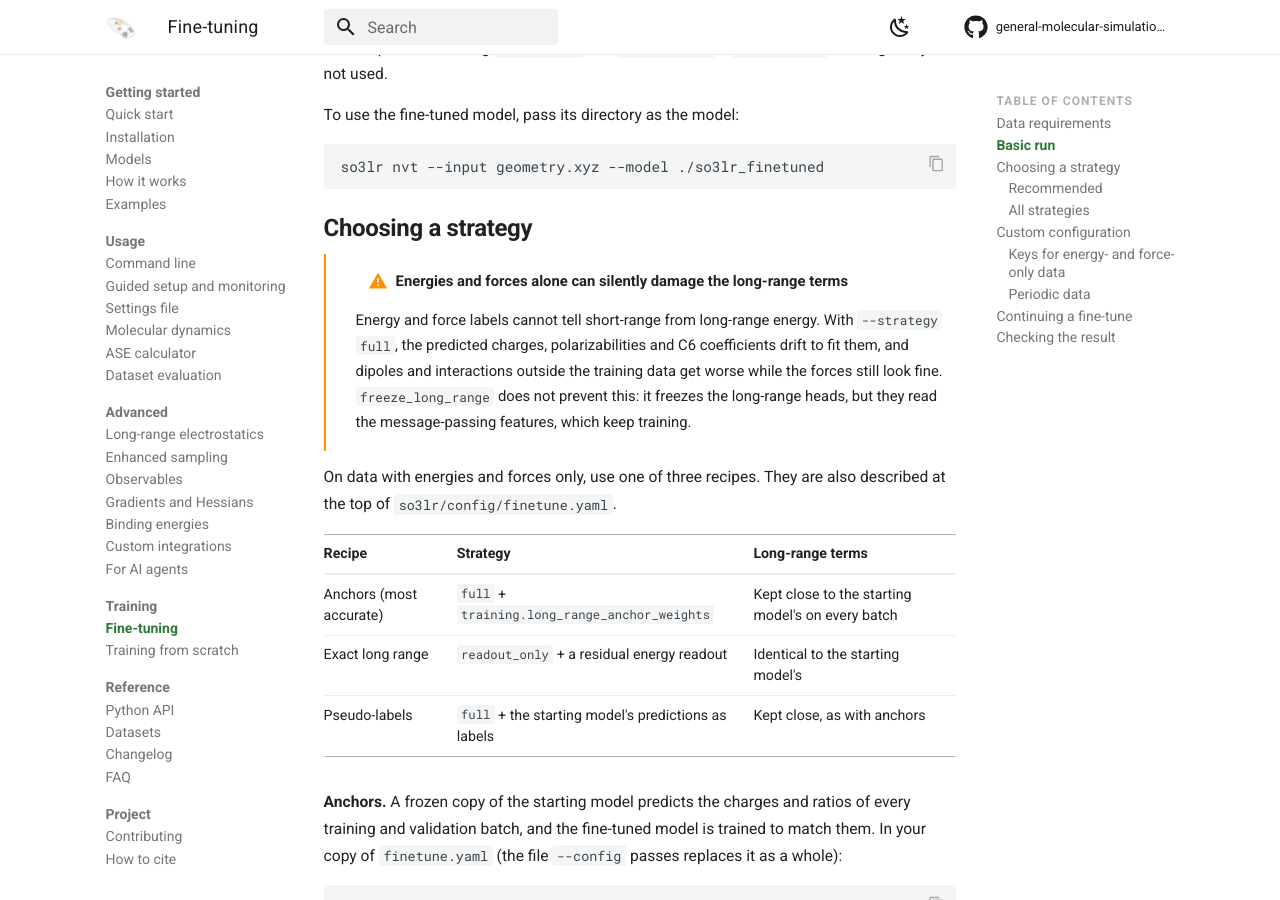
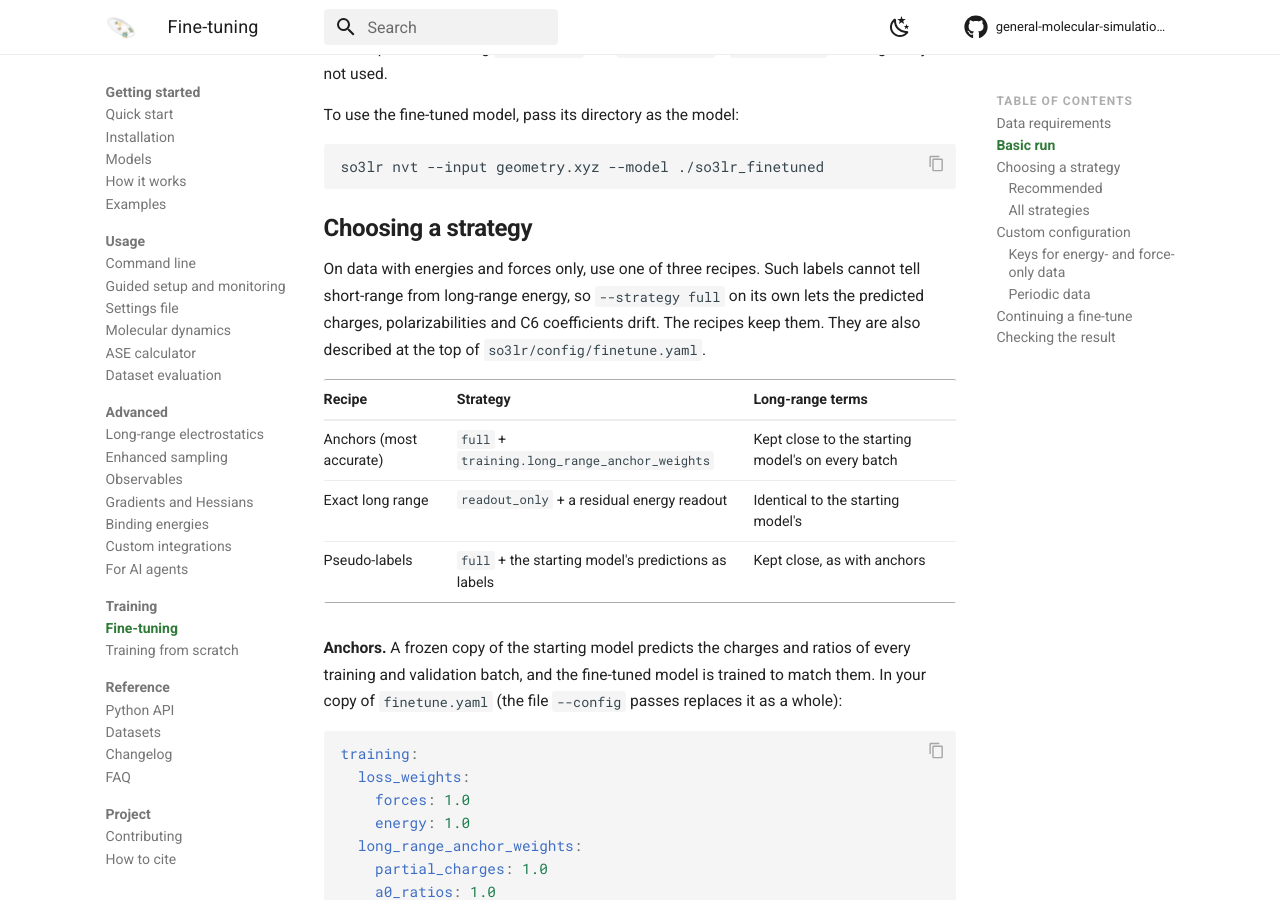
Before and after one commit to so3lr/so3lr.github.io, an MkDocs documentation site: the page built from docs/training/finetuning.md, in a window 1280 px wide and 900 px high, scrolled down 1044 px. Built offline with MkDocs 1.6.1 and Material for MkDocs 9.7.7, drawn with Linux system fonts in a browser that asks for light colours; comment, search, counter and statistics services are not loaded; some of the changed text lies outside the part shown.

Commit message:
Fine-tuning: drop freeze_long_range, removed from SO3LR; a sentence instead of the warning

```diff
--- a/docs/training/finetuning.md
+++ b/docs/training/finetuning.md
@@ -46,16 +46,11 @@ so3lr nvt --input geometry.xyz --model ./so3lr_finetuned
 
 ## Choosing a strategy
 
-!!! warning "Energies and forces alone can silently damage the long-range terms"
-    Energy and force labels cannot tell short-range from long-range energy.
-    With `--strategy full`, the predicted charges, polarizabilities and C6
-    coefficients drift to fit them, and dipoles and interactions outside the
-    training data get worse while the forces still look fine.
-    `freeze_long_range` does not prevent this: it freezes the long-range
-    heads, but they read the message-passing features, which keep training.
-
-On data with energies and forces only, use one of three recipes. They are
-also described at the top of `so3lr/config/finetune.yaml`.
+On data with energies and forces only, use one of three recipes. Such labels
+cannot tell short-range from long-range energy, so `--strategy full` on its own
+lets the predicted charges, polarizabilities and C6 coefficients drift. The
+recipes keep them. They are also described at the top of
+`so3lr/config/finetune.yaml`.
 
 | Recipe | Strategy | Long-range terms |
 |---|---|---|
@@ -128,8 +123,8 @@ non-covalent complexes.
 
 ### All strategies
 
-`full` and `freeze_long_range` train everything except what they freeze. All
-other strategies train only the listed parameters.
+`full` trains everything. All other strategies train only the listed
+parameters.
 
 | Group | Holds |
 |---|---|
@@ -142,7 +137,6 @@ other strategies train only the listed parameters.
 | Strategy | Trains |
 |---|---|
 | `full` | Everything |
-| `freeze_long_range` / `forces_only` | Everything except `observables_0/electrostatic_energy`, `observables_2`, `observables_3` |
 | `obs_0` | All of `observables_0` |
 | `final_mlp` / `freeze_all_but_final_mlp` | Only the energy readout inside `observables_0` |
 | `hirshfeld` | `observables_2` only |
@@ -160,7 +154,7 @@ other strategies train only the listed parameters.
 
 Every strategy that trains the whole `observables_0` also trains the
 partial-charge network. Every strategy that trains a message-passing layer
-changes the features the long-range heads read, `freeze_long_range` included.
+changes the features the long-range heads read.
 Only `final_mlp` and `readout_only` leave the long-range terms exactly as they
 were. On energy/force-only data, use one of the
 [three recipes](#choosing-a-strategy).
```
Also changed, not shown: docs/reference/changelog.md (+5 -3 lines), docs/reference/faq.md (+3 -4 lines).
